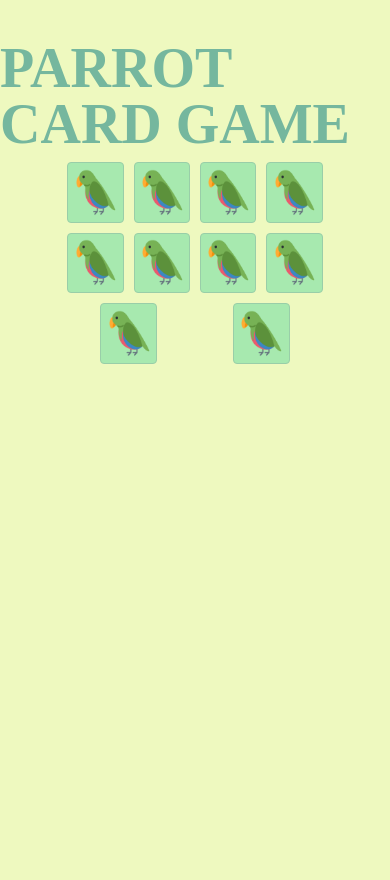
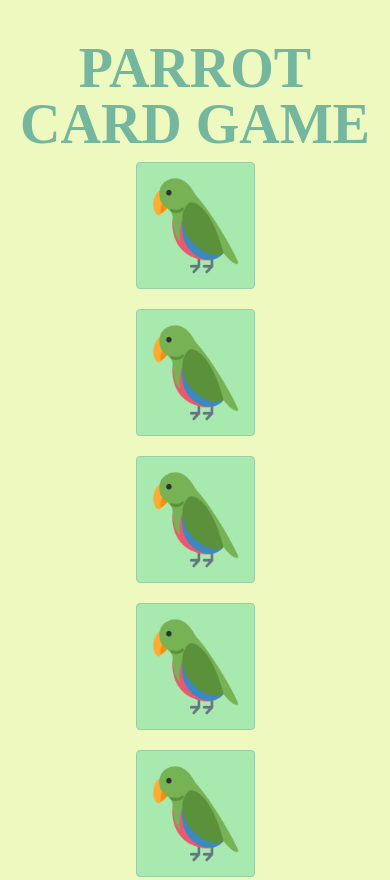
Before and after one commit to glappsmobile/Parrots_Card_Game, a plain HTML site: page index.html in a window 390 px wide. Shown: the top 880 px of the page. Before the commit the page ends 844 px from the top, so only its background shows below. Drawn offline with Linux system fonts and the light colour scheme.

Commit message:
responsive layout

```diff
--- a/css/style.css
+++ b/css/style.css
@@ -15,6 +15,7 @@ main {
 h1 {
     font-size: 56px;
     color: #75B79E;
+    text-align: center;
 }
 
 .ctn-cards {
@@ -22,7 +23,7 @@ h1 {
     justify-content: space-around;
     flex-wrap: wrap;
     flex-direction: row;
-    width: 68vw;
+    width: 70vw;
 
 }
 
@@ -32,8 +33,10 @@ h1 {
     align-items: center;
     width: 14vw;
     height: 15vw;
+    min-width: 117px;
+    min-height: 125px;
     border-radius: 4px;
-    margin-top: 10px;
+    margin: 10px 10px;
     border: 1px solid #99CEA8;
     background-color: #A7E9AF;
 }
```
